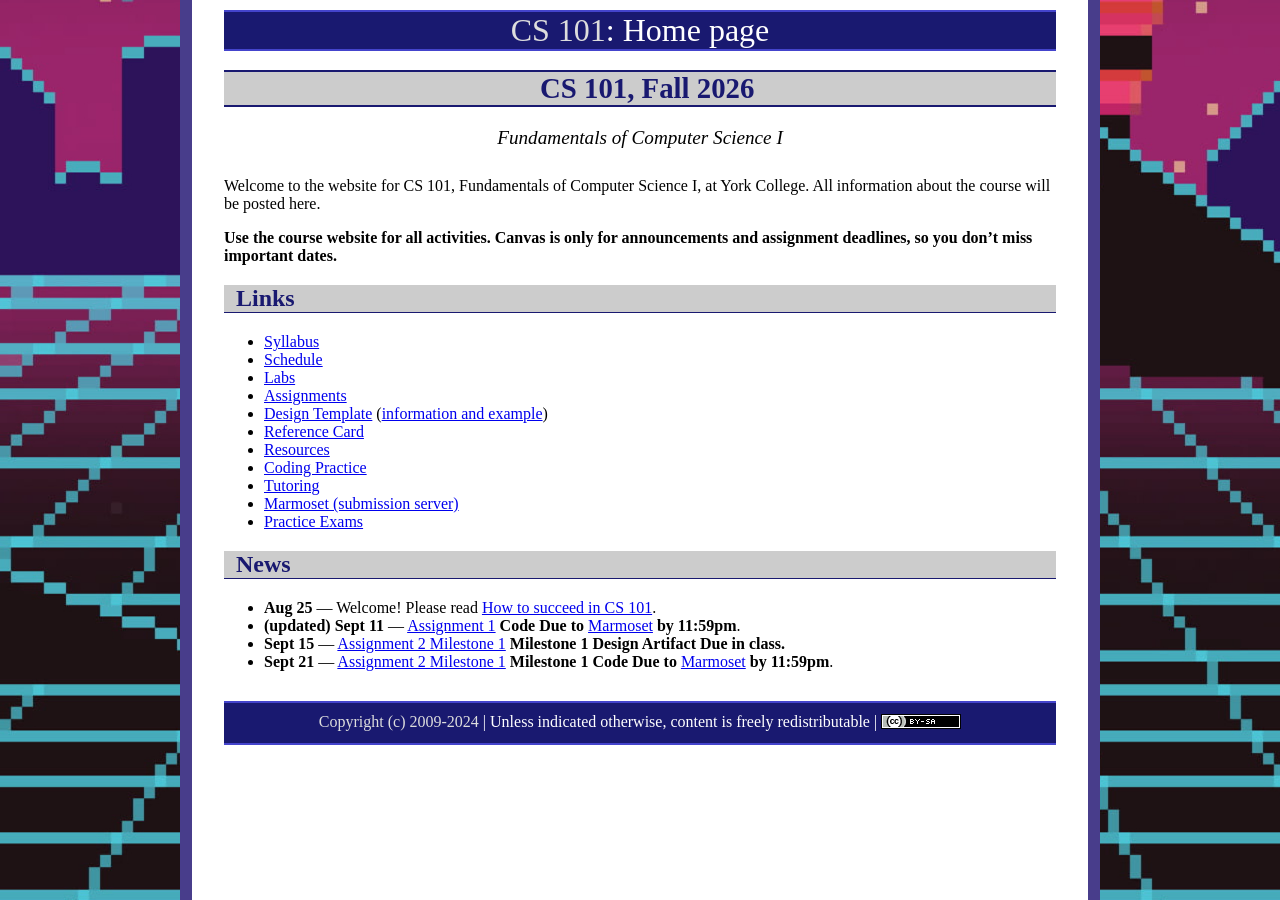
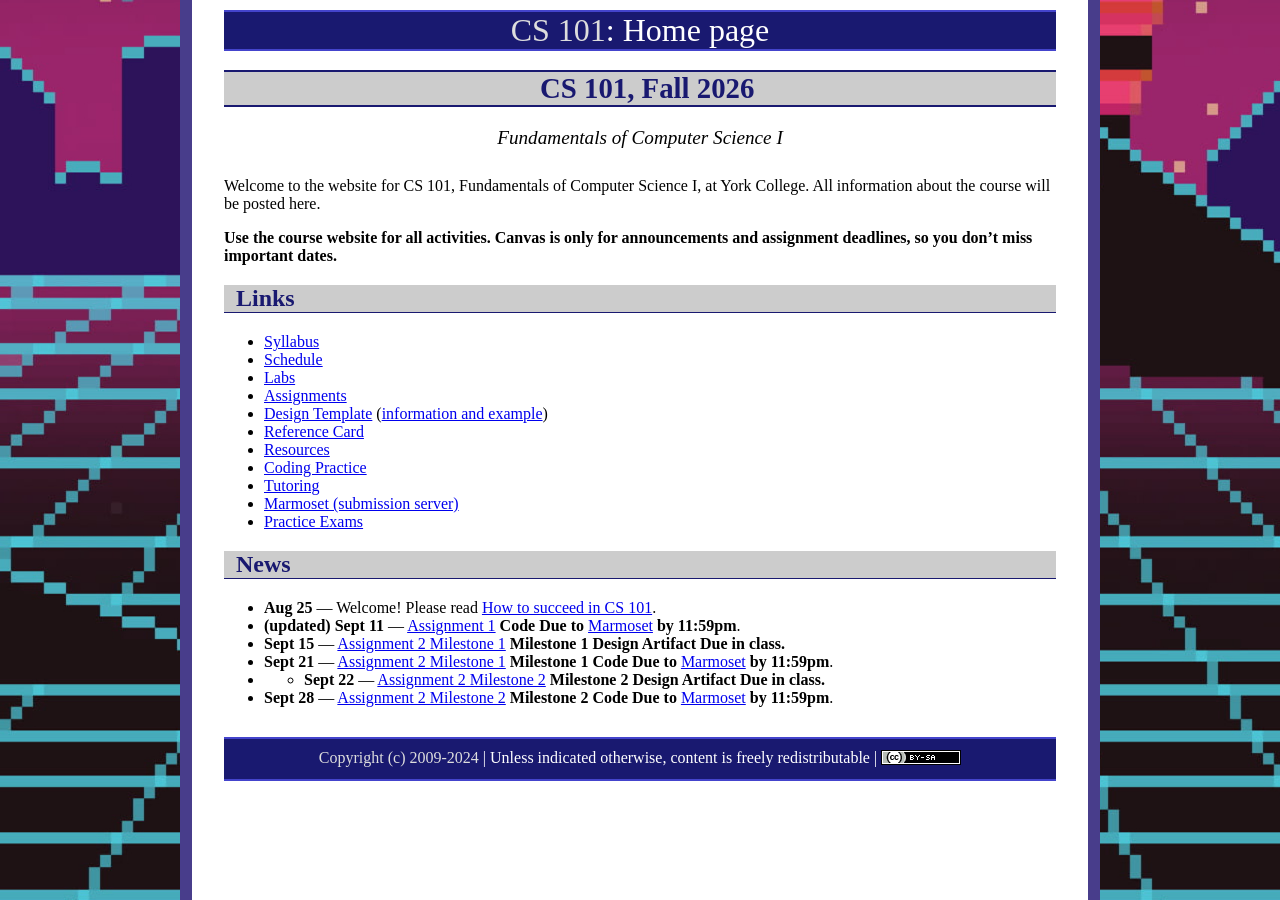
Before and after one commit to ycpcs/cs101-fall2026, a Jekyll site: the page built from index.md, in a window 1280 px wide. Built offline with Jekyll 4.4.1, drawn with Linux system fonts in a browser that asks for light colours.

Commit message:
Update index.md

```diff
--- a/index.md
+++ b/index.md
@@ -31,6 +31,8 @@ Welcome to the website for CS 101, Fundamentals of Computer Science I, at York C
 * **(updated) Sept 11** &mdash; [Assignment 1](assign/assign01.html) **Code Due to** [Marmoset](https://cs.ycp.edu/marmoset) **by 11:59pm**.
 * **Sept 15** &mdash; [Assignment 2 Milestone 1](assign/assign02.html) **Milestone 1 Design Artifact Due in class.**
 * **Sept 21** &mdash; [Assignment 2 Milestone 1](assign/assign02.html) **Milestone 1 Code Due to** [Marmoset](https://cs.ycp.edu/marmoset) **by 11:59pm**.
+* * **Sept 22** &mdash; [Assignment 2 Milestone 2](assign/assign02.html) **Milestone 2 Design Artifact Due in class.**
+* **Sept 28** &mdash; [Assignment 2 Milestone 2](assign/assign02.html) **Milestone 2 Code Due to** [Marmoset](https://cs.ycp.edu/marmoset) **by 11:59pm**.
 
 
 <!--
```
